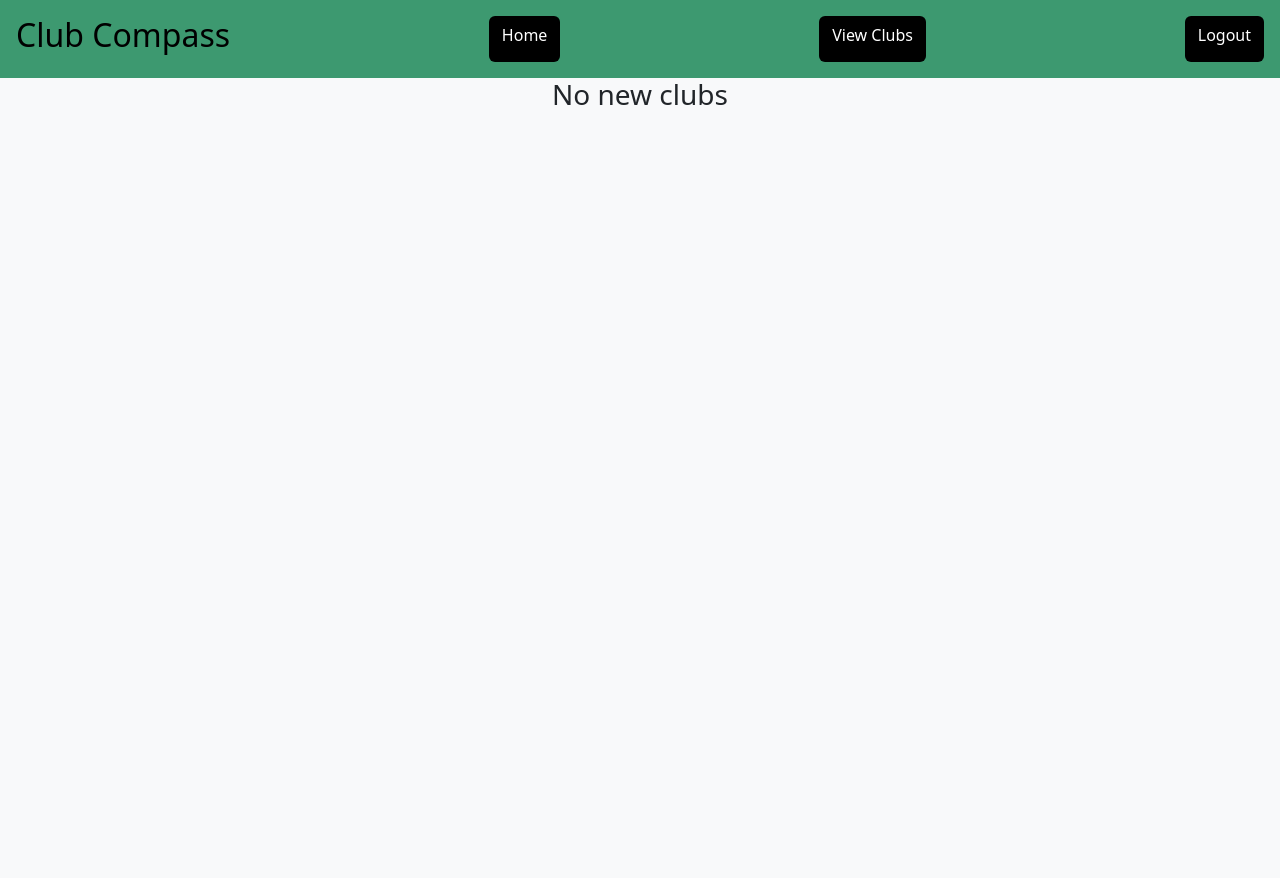
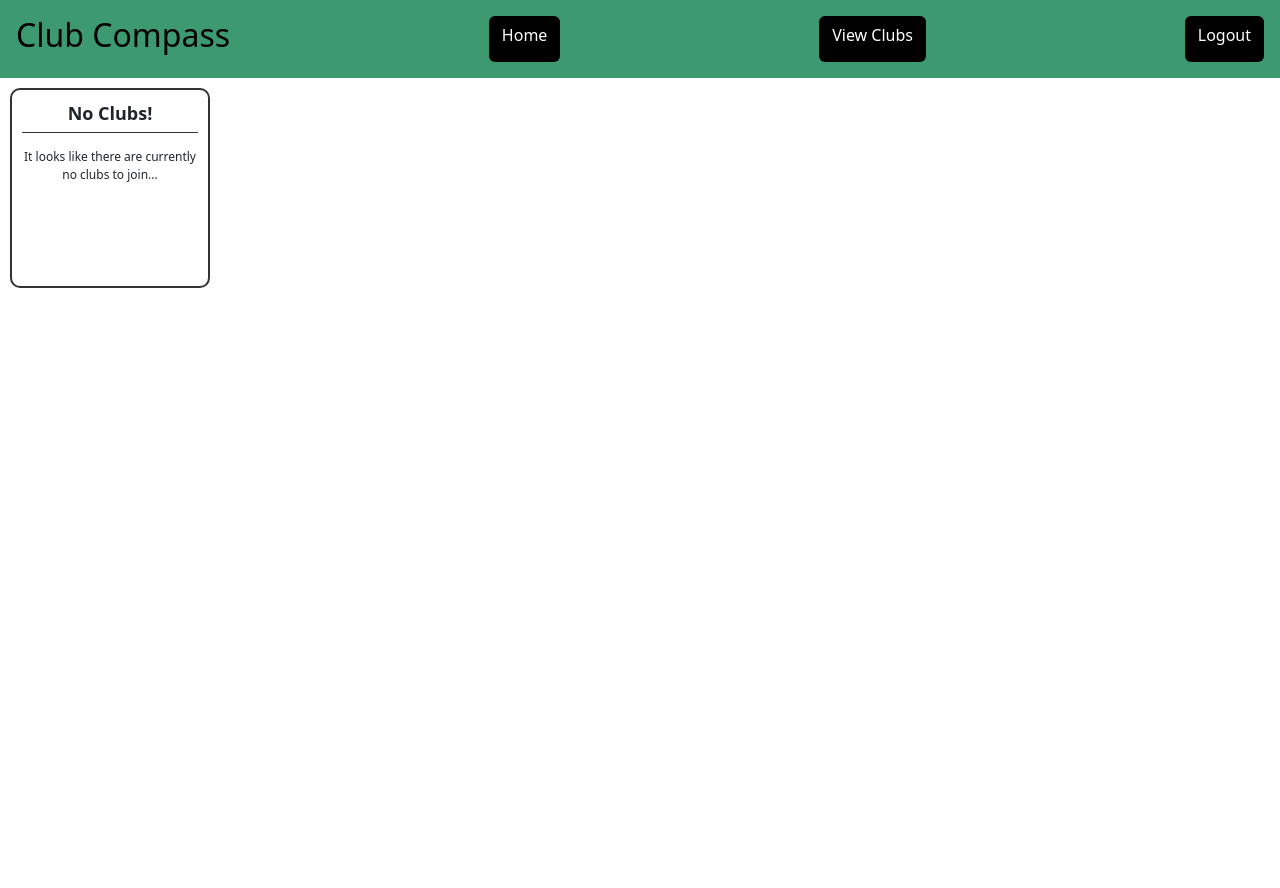
Before and after one commit to agrimreaper49/ClubMatch, a Django app: page /clubs/ in a window 1280 px wide. Before the commit the page ends 105 px from the top, so only its background shows below. Run offline with Django 4.2, Linux system fonts and the light colour scheme; the visitor is signed in with stand-in values (Sample User, id 1); data that the repository does not hold is empty; some libraries are stand-ins or nearby versions.

Commit message:
Update discover.html
made a cleaner layout of available clubs

```diff
--- a/club_compass_app/templates/club_compass_app/discover.html
+++ b/club_compass_app/templates/club_compass_app/discover.html
@@ -1,29 +1,67 @@
-{% include 'club_compass_app/user_header.html' %}
+{% load bootstrap5 %} {% load static %} {% bootstrap_css %} {% bootstrap_javascript %}
 
-<div class='container-fluid pb-2 bg-light', style="height:100vh">
-    <center>
+
+<style>
+    .club-box {
+      border: 2px solid #333;
+      width: 200px;
+      height: 200px;
+      padding: 10px;
+      margin: 10px;
+      border-radius: 10px;
+      display: flex;
+      flex-direction: column;
+      justify-content: flex-start;
+    }
+
+    .club-name {
+      font-size: 18px;
+      font-weight: bold;
+      margin-bottom: 5px;
+      border-bottom: 1px solid #333;
+      padding-bottom: 5px;
+      text-align: center;
+    }
+
+    .club-description {
+      font-size: 12px;
+      text-align: center;
+      margin-top: 10px;
+      margin-bottom: 10px;
+    }
+
+    .bg-olive-green {
+      background-color: #3d9970;
+    }
+  </style>
+<head>
+    <title>Discover Clubs</title>
+    {% include 'club_compass_app/user_header.html' %}
+  </head>
+
+
+
+<div style="height:100vh">
     {% if clubs %}
-    <div class='container-md bg-light'>
-        <h1 class="display-3">Find New Clubs to Join!</h1>
-        <div class="row">
-            {% for club in clubs %}
+    <h2 class="mb-3" style="text-align: center">Available Clubs</h2>
+    {% for club in clubs %}
+    <div class="col-auto">
+      <div class="club-box">
+        <div class="club-name">{{ club.name }}</div>
+        <div class="club-description">{{ club.description }}</div>
+        <a class="btn bg-olive-green" onclick="window.location.href='{% url 'join_club' club.slug %}'">JOIN</a>
+      </div>
+    </div>
+    {% endfor %}
+    {% else %}
+    <div class="col-auto">
+      <div class="club-box">
+        <div class="club-name">No Clubs!</div>
+        <div class="club-description">
+          It looks like there are currently no clubs to join...
+        </div>
+      </div>
+    </div>
+    {% endif %}
 
-            <div class="col-md-4">
-                <div class="card my-5">
-                    <div class="card-header">
-                        <h6 class='display-6'>{{ club.name }}</h6>
-                    </div>
-                    <div class="card-body">
-                        <p class="card-text"> {{ club.description }} </p>
-                        <button class="btn btn-outline-success" onclick="window.location.href='{% url 'join_club' club.slug %}'">JOIN</button>
-                    </div>
-                </div>
-            </div>
-            {% endfor %}
-        </div>
-    </div>
-    {% else %}
-        <h3>No new clubs</h3>
-    {% endif %}
-    </center>
 </div>
```
